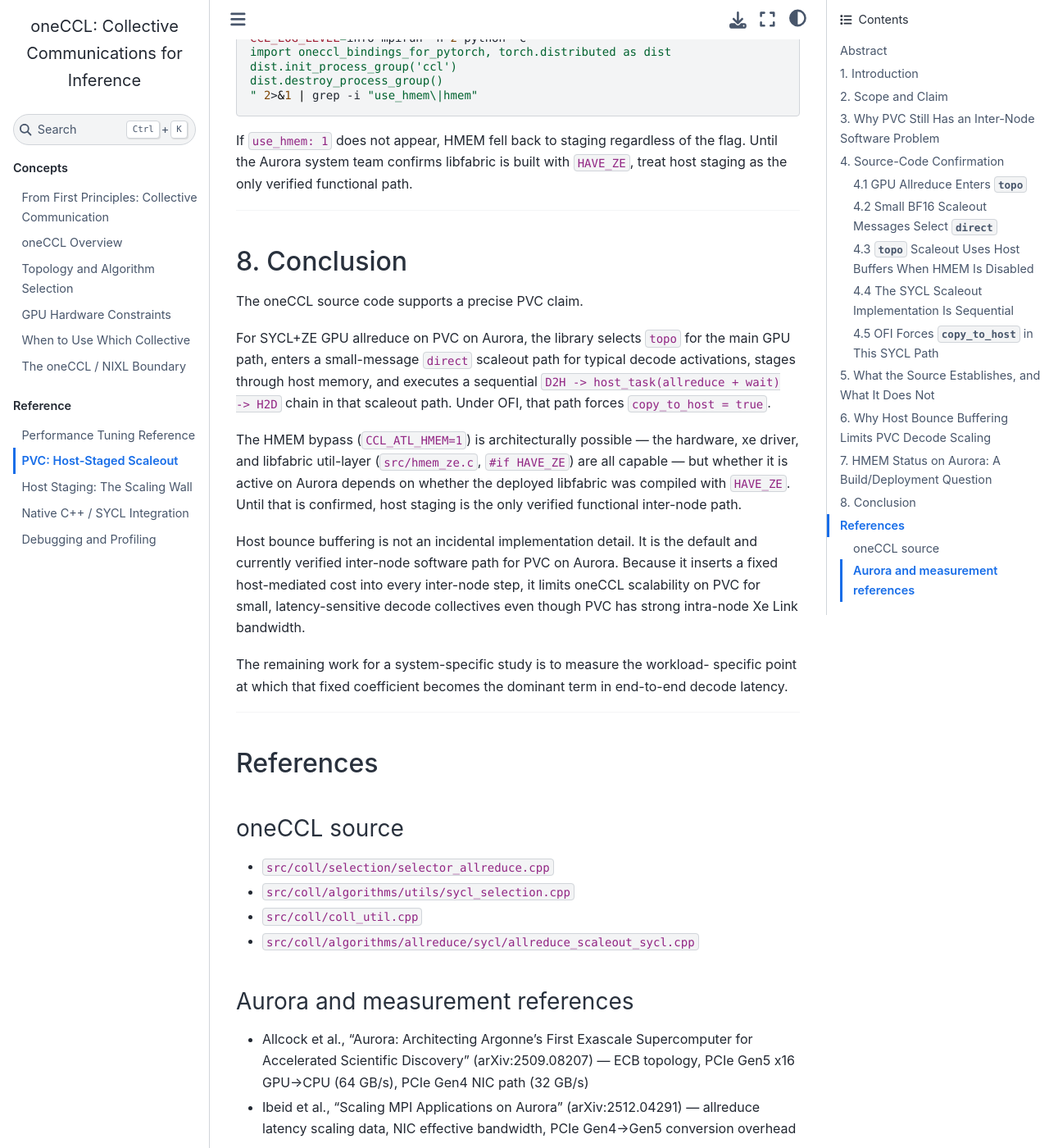
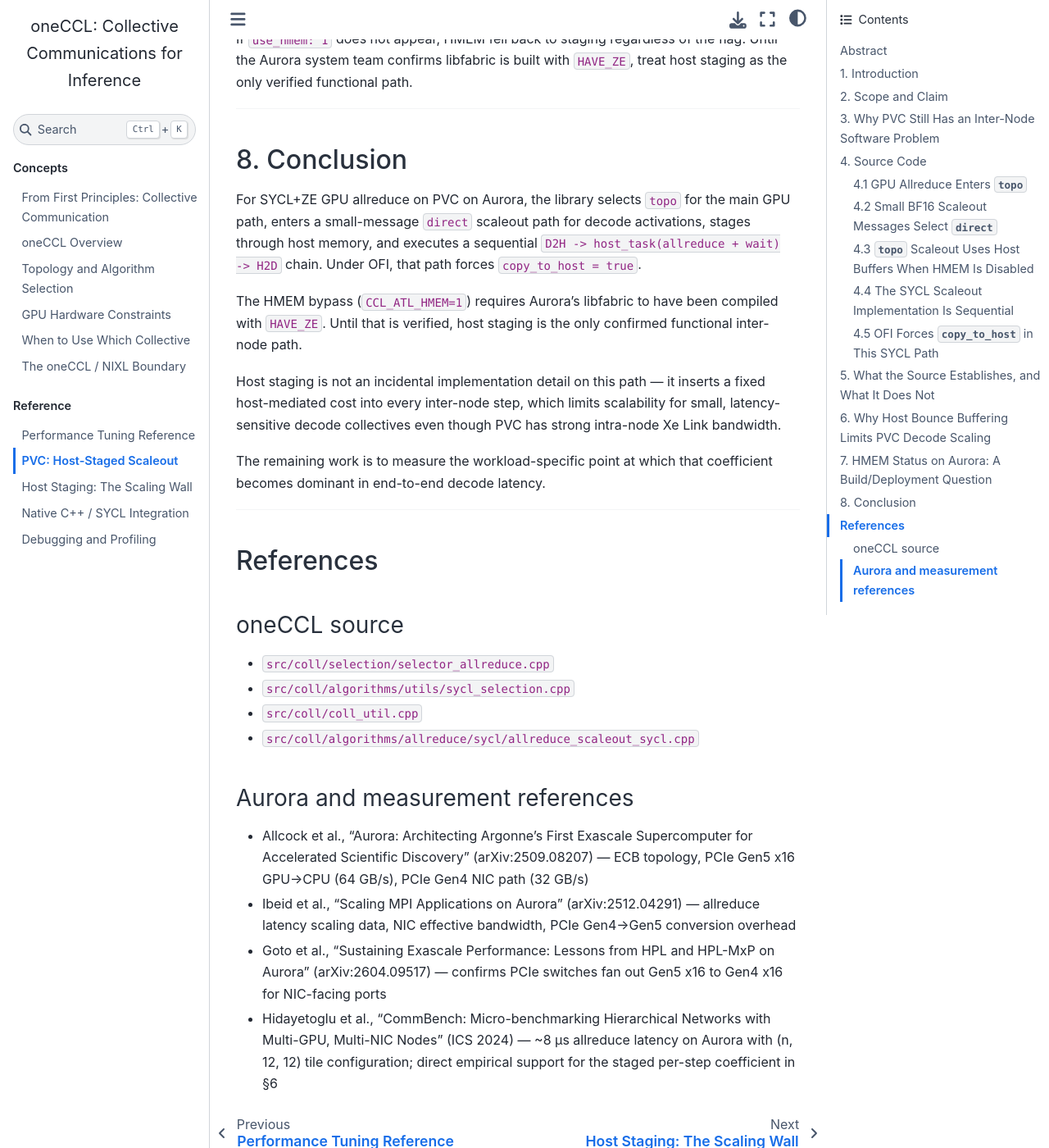
Before and after one commit to tsg-/oneccl-tutorial, a Jupyter Book: the page built from chapters/pvc_scalability.md, in a window 1280 px wide and 1400 px high, scrolled down 9589 px. Shown: the whole window at 82% size. Built offline with Jupyter Book 1.0.4 settings and Sphinx 7.4.7 and the Sphinx Book theme 1.1.4, drawn with Linux system fonts in a browser that asks for light colours; pages that are not in the unit, such as notebooks, are missing from menus; some of the changed text lies outside the part shown.

Commit message:
Remove hollow adjectives and filler phrases from pvc_scalability and host_staging_scaling
- "The oneCCL source code supports a precise PVC claim." → removed, conclusion
  now opens with the actual finding
- "This is the first direct confirmation" / "This is the core confirmation" →
  removed; let the code speak
- "The same file makes the transport coupling explicit" → "shows"
- "The consequence is straightforward" → "The result"
- "This chapter does not need benchmark numbers to make the mechanism clear" →
  removed; just stated what measurements are for
- "the code evidence is unambiguous" → "The code shows this directly"
- "fundamentally different traffic pattern" → "different traffic pattern"
- "Here is the critical difference" → "The difference"
- "The key takeaway: ... is more important" → plain declarative sentence
- "This paper analyzes the mechanism with specific reference to" →
  "This chapter traces the mechanism through"
- "subtracts directly from" → "subtracts from"

Co-Authored-By: Claude Sonnet 4.6 <noreply@anthropic.com>

````diff
--- a/chapters/pvc_scalability.md
+++ b/chapters/pvc_scalability.md
@@ -110,7 +110,7 @@ oneCCL path.
 
 ---
 
-## 4. Source-Code Confirmation
+## 4. Source Code
 
 ### 4.1 GPU Allreduce Enters `topo`
 
@@ -175,8 +175,7 @@ if (multi_node) {
 
 Source: `src/coll/coll_util.cpp`
 
-This is the first direct confirmation of the host bounce buffer mechanism. The
-multi-node GPU path branches on `!enable_hmem` and, in that case, prepares
+The multi-node GPU path branches on `!enable_hmem` and, in that case, prepares
 scaleout parameters using host-side buffers before entering the collective.
 Later logic decides whether an H2D copy is needed after scaleout. Together,
 these branches show that the default multi-node GPU path is staged through host
@@ -243,8 +242,7 @@ if (copy_to_host) {
 
 Source: `src/coll/algorithms/allreduce/sycl/allreduce_scaleout_sycl.cpp`
 
-This is the core confirmation of the host bounce buffer. The path is an
-explicit event chain:
+The path is a three-phase event chain:
 
 ```text
 D2H memcpy -> host_task(allreduce + wait) -> H2D memcpy
@@ -323,7 +321,7 @@ The allreduce cost can be decomposed conceptually as:
 T_allreduce(N) = T_intra_pvc + T_scaleout(N)
 ```
 
-On PVC, `T_intra_pvc` benefits from Xe Link. The source-confirmed software issue
+On PVC, `T_intra_pvc` benefits from Xe Link. The software issue
 is in `T_scaleout(N)`.
 
 The host-staged path implies a fixed per-step coefficient of the form:
@@ -337,7 +335,7 @@ coefficient dominates the scaleout cost. As node count grows, any collective
 that requires additional inter-node steps multiplies that coefficient. At the
 same time, tensor-parallel compute per rank shrinks with scale.
 
-The consequence is straightforward:
+The result:
 
 - Xe Link improves the local phase but leaves the staged inter-node coefficient
   intact
@@ -345,11 +343,8 @@ The consequence is straightforward:
 - increasing node count reduces compute per rank faster than it reduces the
   software cost of each inter-node collective step
 
-That is the software scalability limitation due to host bounce buffering.
-
-This chapter does not need benchmark numbers to make the mechanism clear. The
-source already shows the repeated staged path. Measurements are only needed to
-determine where it becomes dominant for a given workload.
+The source shows the repeated staged path. Measurements are needed to determine
+where it becomes dominant for a given workload.
 
 For DeepSeek R1, V3, and V4 on PVC, this conclusion still matters anywhere
 oneCCL allreduce remains on the critical path. It is not the full DeepSeek
@@ -415,29 +410,23 @@ treat host staging as the only verified functional path.
 
 ## 8. Conclusion
 
-The oneCCL source code supports a precise PVC claim.
+For SYCL+ZE GPU allreduce on PVC on Aurora, the library selects `topo` for the
+main GPU path, enters a small-message `direct` scaleout path for decode
+activations, stages through host memory, and executes a sequential
+`D2H -> host_task(allreduce + wait) -> H2D` chain. Under OFI, that path forces
+`copy_to_host = true`.
 
-For SYCL+ZE GPU allreduce on PVC on Aurora, the library selects `topo` for the
-main GPU path, enters a small-message `direct` scaleout path for typical decode
-activations, stages through host memory, and executes a sequential
-`D2H -> host_task(allreduce + wait) -> H2D` chain in that scaleout path. Under
-OFI, that path forces `copy_to_host = true`.
+The HMEM bypass (`CCL_ATL_HMEM=1`) requires Aurora's libfabric to have been
+compiled with `HAVE_ZE`. Until that is verified, host staging is the only
+confirmed functional inter-node path.
 
-The HMEM bypass (`CCL_ATL_HMEM=1`) is architecturally possible — the hardware,
-xe driver, and libfabric util-layer (`src/hmem_ze.c`, `#if HAVE_ZE`) are all
-capable — but whether it is active on Aurora depends on whether the deployed
-libfabric was compiled with `HAVE_ZE`. Until that is confirmed, host staging
-is the only verified functional inter-node path.
+Host staging is not an incidental implementation detail on this path — it inserts
+a fixed host-mediated cost into every inter-node step, which limits scalability
+for small, latency-sensitive decode collectives even though PVC has strong
+intra-node Xe Link bandwidth.
 
-Host bounce buffering is not an incidental implementation detail. It is the
-default and currently verified inter-node software path for PVC on Aurora.
-Because it inserts a fixed host-mediated cost into every inter-node step, it
-limits oneCCL scalability on PVC for small, latency-sensitive decode collectives
-even though PVC has strong intra-node Xe Link bandwidth.
-
-The remaining work for a system-specific study is to measure the workload-
-specific point at which that fixed coefficient becomes the dominant term in
-end-to-end decode latency.
+The remaining work is to measure the workload-specific point at which that
+coefficient becomes dominant in end-to-end decode latency.
 
 ---
 
````
Also changed, not shown: other parts of chapters/pvc_scalability.md (+1 -1 lines), chapters/host_staging_scaling.md (+8 -10 lines).
